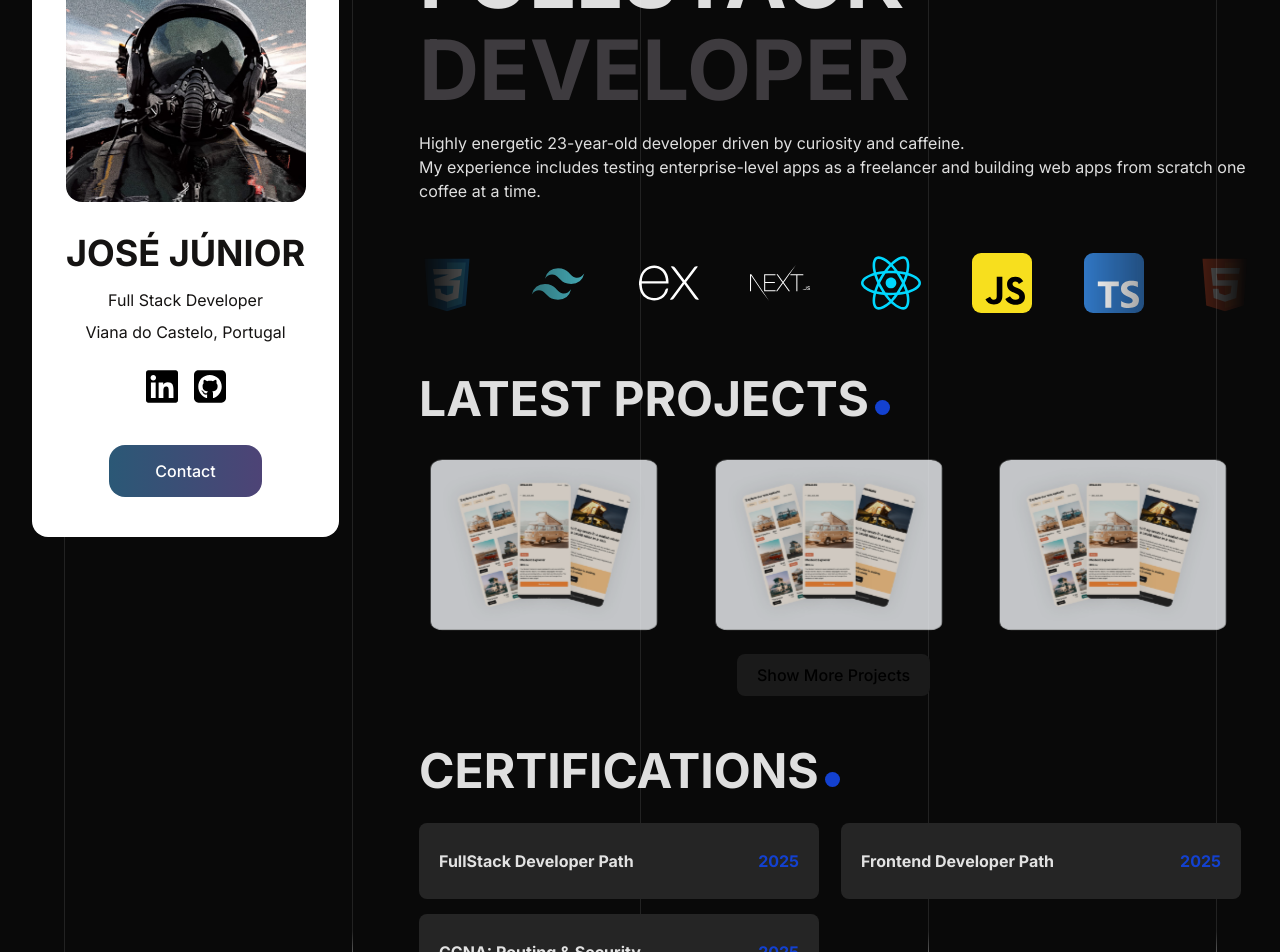
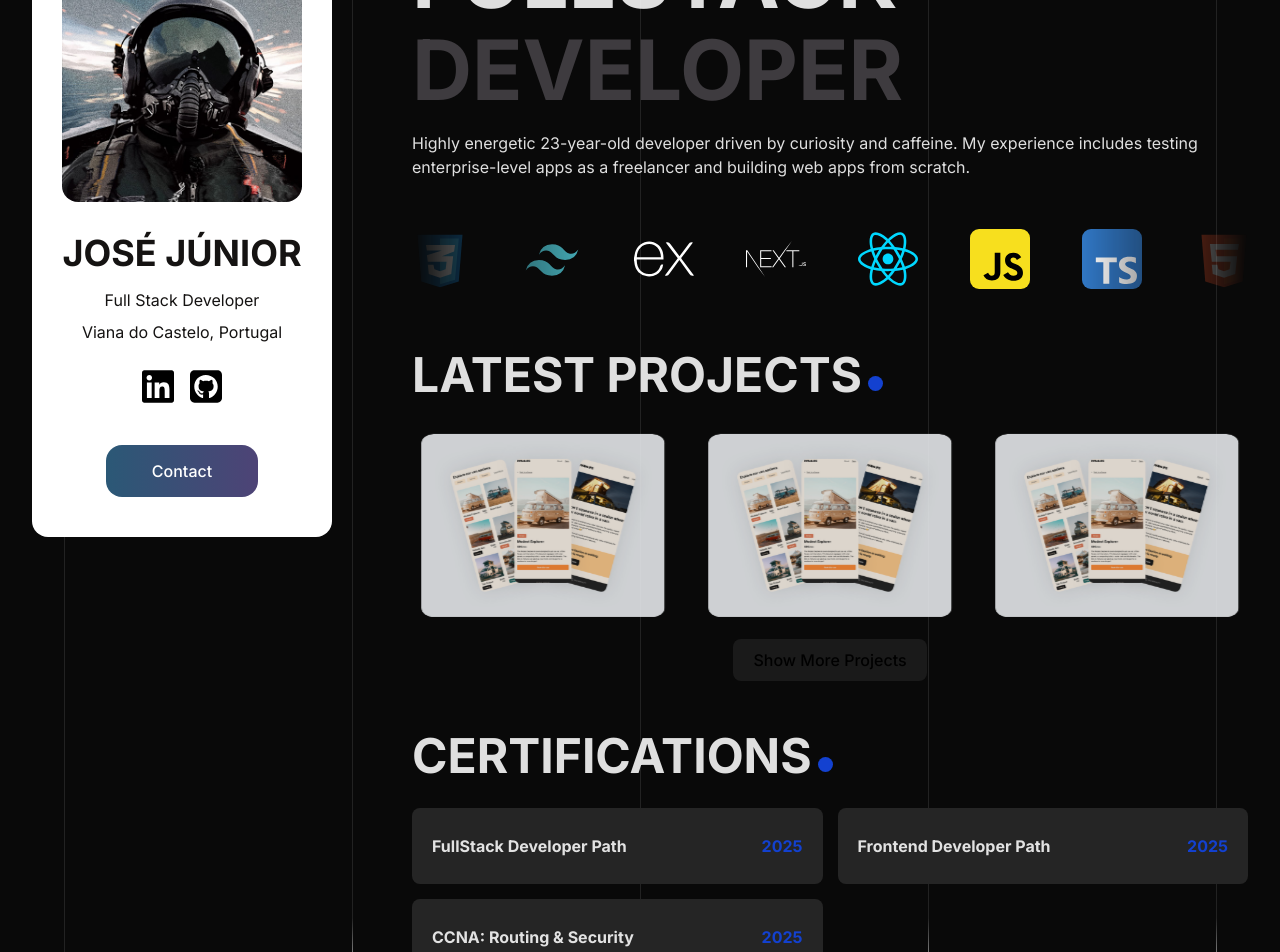
Before and after one commit to jcf-junior/jcf-junior.github.io, a React (Vite) app: page / in a window 1280 px wide. Shown: the part 100-1052 px from the top of the page. Built offline with nearby package versions, Linux system fonts and the light colour scheme.

Commit message:
Clean up

```diff
--- a/src/components/Home/About/AboutMe.jsx
+++ b/src/components/Home/About/AboutMe.jsx
@@ -13,8 +13,8 @@ export default function AboutMe() {
                     <span className="about-h1">DEVELOPER</span>
                 </h1>
                 <p className="description">Highly energetic {age}-year-old developer driven by curiosity and caffeine.
-                <br/>
-                My experience includes testing enterprise-level apps as a freelancer and building web apps from scratch one coffee at a time.
+
+                My experience includes testing enterprise-level apps as a freelancer and building web apps from scratch.
                 </p>
             </div>
 
--- a/src/index.css
+++ b/src/index.css
@@ -165,7 +165,6 @@ button:hover::after {
 .app-container {
   display: flex;
   gap: 80px;
-  width: 100%;
 }
 
 /* AboutMe start */
@@ -366,7 +365,7 @@ h2::after {
 
 .project-container {
   position: relative;
-  width: 250px;
+  width: 1fr;
   display: flex;
   justify-content: center;
   align-items: center;
@@ -381,7 +380,6 @@ h2::after {
 
 .project-img {
   width: 100%;
-
 }
 
 .project-container, .project-img, .project-text {
@@ -389,7 +387,7 @@ h2::after {
 }
 
 .project-text {
-   position: absolute;
+  position: absolute;
   top: 0;
   left: 0;
   width: 100%;
@@ -408,7 +406,6 @@ h2::after {
 
   background: rgba(83, 91, 242, 0.9);
 
-  /* Preparar estado inicial fora do ecrã */
   transform: translateY(200px);
   opacity: 0;
   transition: all 0.5s ease;
@@ -462,7 +459,7 @@ h2::after {
   border-radius: 8px;
 
   padding: 10px 20px;
-  width: 400px;
+  width: 1fr;
 
   font-weight: bold;
   position: relative;
```
